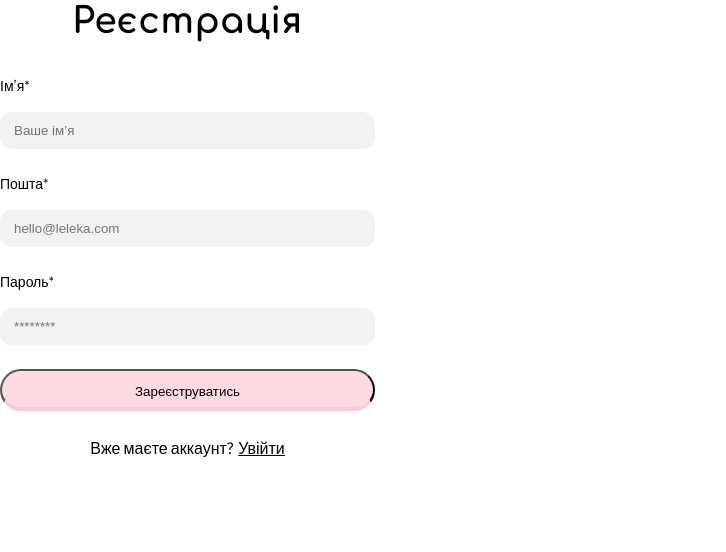
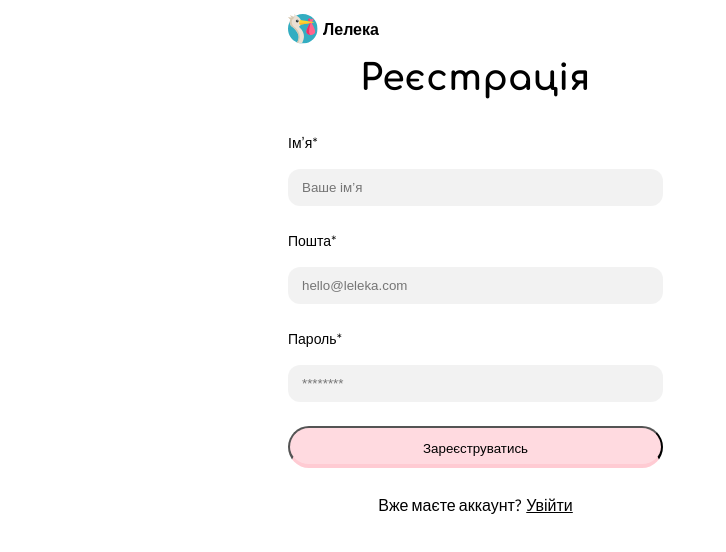
Before and after one commit to engapantio/leleka-01-team-project, a Next.js app: page /auth/register in a window 1280 px wide. Shown: the top 552 px of the page, without its empty margins (0-726 px from the left). Built offline with nearby package versions, Linux system fonts and the light colour scheme.

Commit message:
branch update

```diff
--- a/app/(public routes)/auth/register/page.tsx
+++ b/app/(public routes)/auth/register/page.tsx
@@ -1,7 +1,12 @@
+import AuthContainer from '@/components/AuthContainer/AuthContainer';
 import RegistrationForm from '@/components/RegistrationForm/RegistrationForm';
 
 const Register = () => {
-  return <RegistrationForm />;
+  return (
+    <AuthContainer imagePath="/register.jpg">
+      <RegistrationForm />
+    </AuthContainer>
+  );
 };
 
 export default Register;
```
